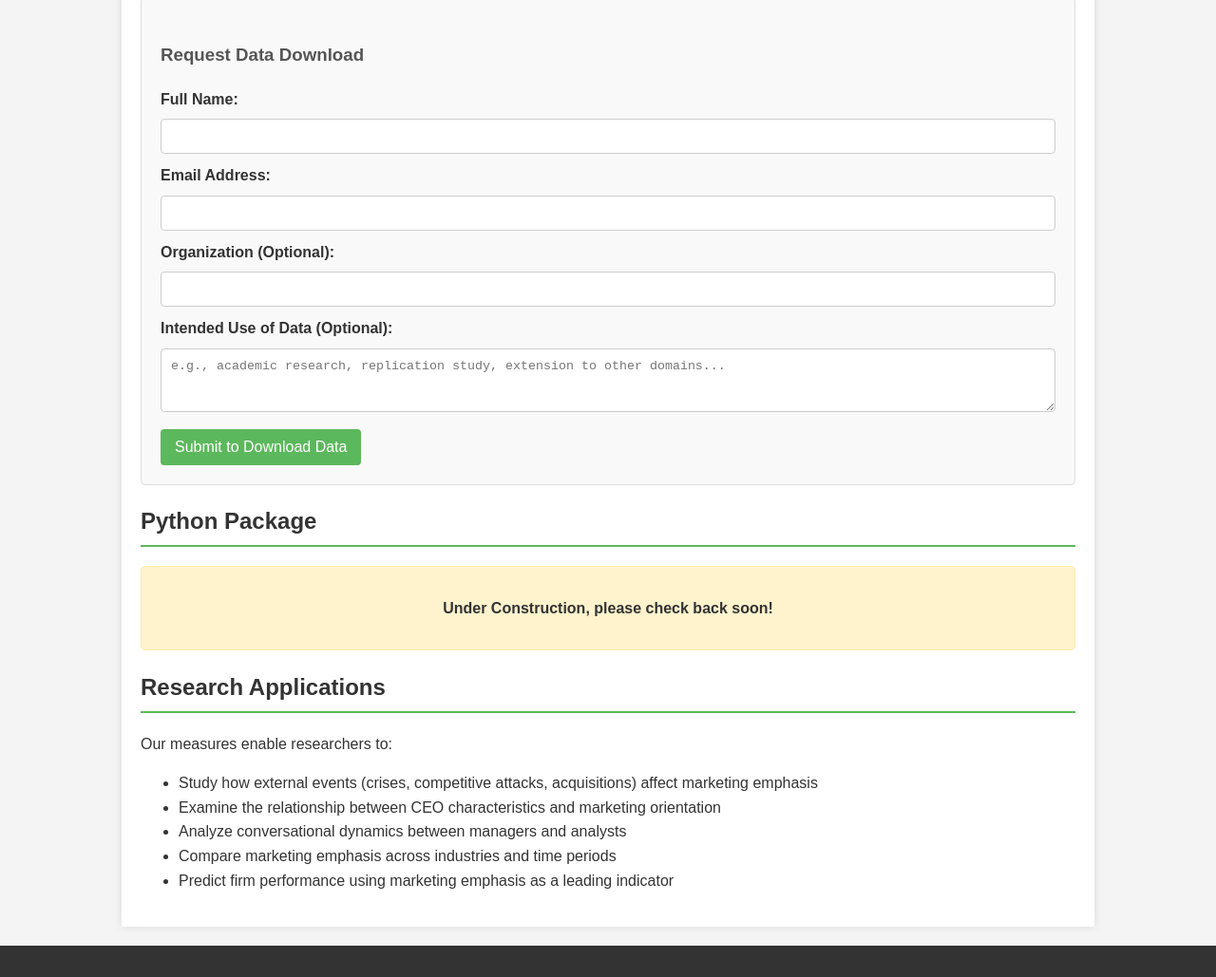
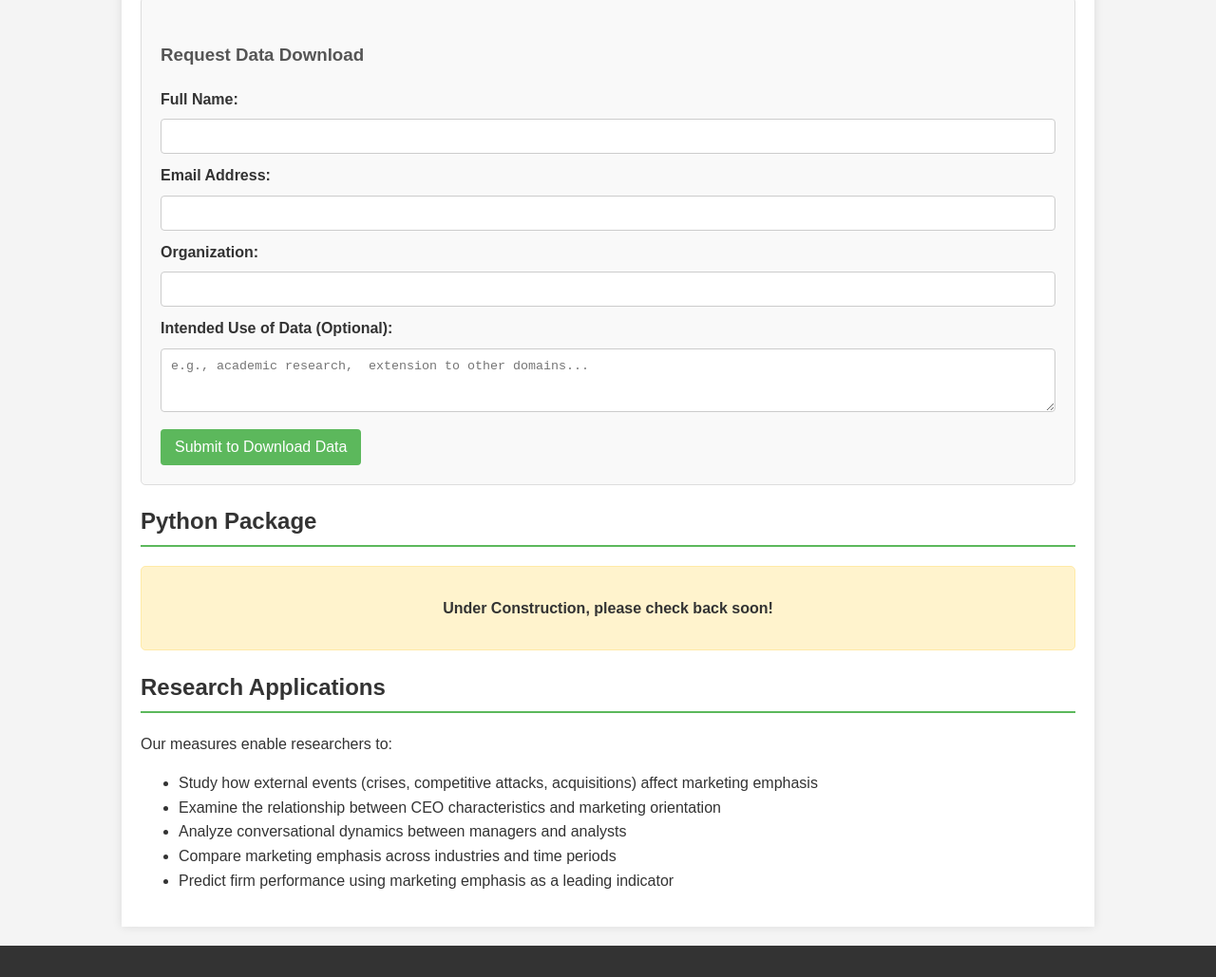
Before and after one commit to Marketing-Measures/marketing-measures.github.io, a plain HTML site: page index.html in a window 1280 px wide. Shown: the part 986-2015 px from the top of the page at 95% size. Drawn offline with Linux system fonts and the light colour scheme.

Commit message:
Add files via upload

```diff
--- a/index.html
+++ b/index.html
@@ -285,8 +285,13 @@
               <input type="email" id="email" name="email" required />
             </div>
             <div>
-              <label for="organization">Organization (Optional):</label>
-              <input type="text" id="organization" name="organization" />
+              <label for="organization">Organization:</label>
+              <input
+                type="text"
+                id="organization"
+                name="organization"
+                required
+              />
             </div>
             <div>
               <label for="intended_use">Intended Use of Data (Optional):</label>
@@ -294,7 +299,7 @@
                 id="intended_use"
                 name="intended_use"
                 rows="3"
-                placeholder="e.g., academic research, replication study, extension to other domains..."
+                placeholder="e.g., academic research,  extension to other domains..."
               ></textarea>
             </div>
             <button type="submit">Submit to Download Data</button>
```
